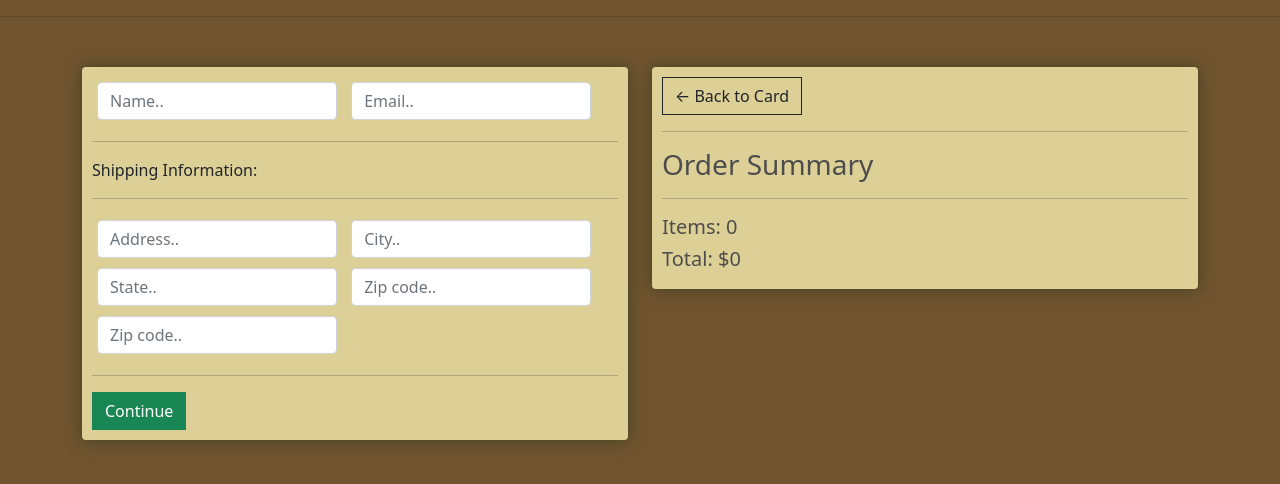
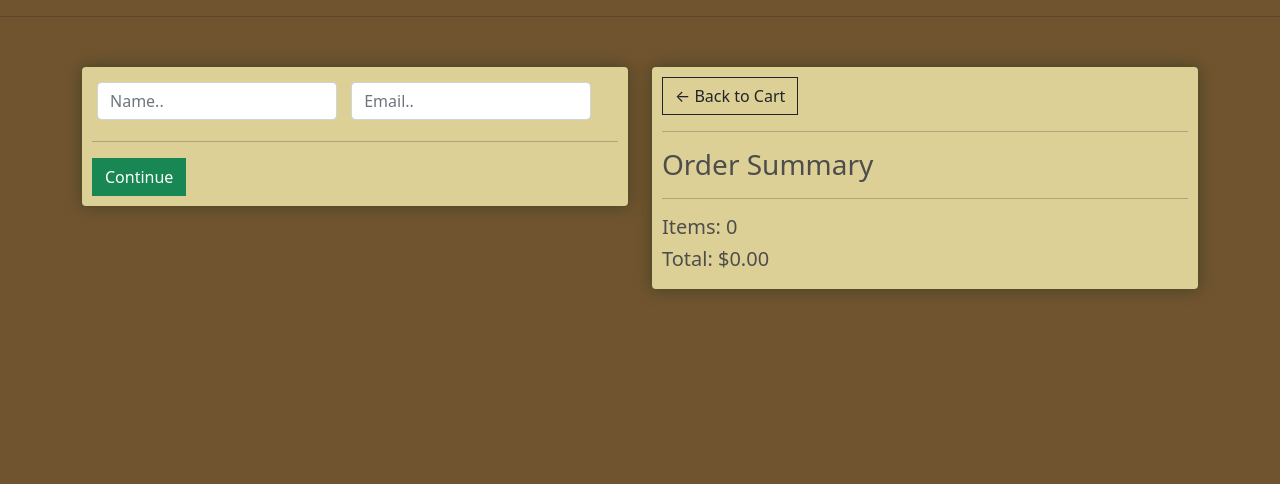
Before and after one commit to Great187520/Django_Ecommerce, a Django app: page /checkout/ in a window 1280 px wide. Shown: the part 95-579 px from the top of the page. Run offline with Django 4.2, Linux system fonts and the light colour scheme.

Commit message:
Add files via upload

```diff
--- a/store/templates/store/Checkout.html
+++ b/store/templates/store/Checkout.html
@@ -12,7 +12,6 @@
                         <div class="form-field">
                             <input required class="form-control" type="email" name="email" placeholder="Email..">
                         </div>
-
                     </div>
 
                     <div id="shipping-info">
@@ -34,13 +33,11 @@
                         <div class="form-field">
                             <input class="form-control" type="text" name="country" placeholder="Zip code..">
                         </div>
-
                     </div>
 
                     <hr>
                     <input id="form-button" class="btn btn-success btn-block" type="submit" value="Continue">
                     </form>
-
             </div>
 
             <br>
@@ -53,105 +50,111 @@
 
         <div class="col-lg-6">
             <div class="box-element">
-            <a class="btn btn-outline-dark" href="{% url 'cart' %}">&#x2190; Back to Card</a>
+                <a class="btn btn-outline-dark" href="{% url 'cart' %}">&#x2190; Back to Cart</a>
                 <hr>
                 <h3>Order Summary</h3>
                 <hr>
                 {% for item in items %}
                 <div class="cart-row">
-                <div style="flex:2"><img class="row-image" scr="{{item.product.imageURL}}"></div>
+                    <div style="flex:2"><img class="row-image" src="{{item.product.imageURL}}"></div>
                     <div style="flex:2">
                         <p>{{item.product.name}}</p>
                     </div>
                     <div style="flex:1">
-                    <p>${{item.product.price}}</p>
+                        <p>${{item.product.price|floatformat:2}}</p>
                     </div>
                     <div style="flex:1">
                         <p>x{{item.quantity}}</p>
                     </div>
                     </div>
                 {% endfor %}
-
                 <h5>Items: {{order.get_cart_items}}</h5>
-                <h5>Total: ${{order.get_cart_total}}</h5>
+                <h5>Total: ${{order.get_cart_total|floatformat:2}}</h5>
                 </div>
                 </div>
                 </div>
-                <script type="text/javascripts">
+                <script type="text/javascript">
                     var shipping = '{{order.shipping}}'
-                                                                    var total = '{{order.get_cart_total|floatformat:2}}'
+                    var total = '{{order.get_cart_total}}'
 
-                                                                        if (shipping == 'False'){
-                                                                            document.getElementById('shipping-info').innerHtml = ''
+                    if (shipping == 'False') {
+                        document.getElementById('shipping-info').innerHTML = ''
                     }
 
-                                                                        if (user != 'AnonymousUser'){
-                                                                            document.getElementById('user-info').innerHtml = ''
+                    if (user != 'AnonymousUser') {
+                        document.getElementById('user-info').innerHTML = ''
                     }
 
-                                                                        if (shipping == 'False' && user !='AnonymousUser'){
+                    if (shipping == 'False' && user != 'AnonymousUser') {
                         //Hide entire form if user is logged in and shipping is false
                         document.getElementById('form-wrapper').classList.add("hidden");
                         //Show payment if logged in user wants to buy an item that does not require shipping
                         document.getElementById('payment-info').classList.remove("hidden");
                     }
 
-                                                                        let form = document.getElementById('form')
-                                                                            form.addEventListener('submit', function(e){
+                    var form = document.getElementById('form')
+                    form.addEventListener('submit', function (e) {
                         e.preventDefault()
                         console.log('Form Submitted...')
-                                                                            document.getElementById('form-button').classList.add('hidden');
-                                                                            document.getElementById('payment-info').classList.remove('hidden');
+                        document.getElementById('form-button').classList.add("hidden");
+                        document.getElementById('payment-info').classList.remove("hidden");
                     })
 
-                                                                    document.getElementById('make-payment').addEventListener('click', function(e){
+                    document.getElementById('make-payment').addEventListener('click', function (e) {
                         submitFormData()
                     })
 
-                                                                    function submitFormData(){
+                    function submitFormData() {
                         console.log('Payment button clicked')
 
                         var userFormData = {
-                                                                        'name':null,
-                                                                        'email':null,
-                                                                        'total':total,
+                            'name': null,
+                            'email': null,
+                            'total': total,
                         }
+
                         var shippingInfo = {
-                                                                        'address':null,
-                                                                        'city':null,
-                                                                        'state':null,
-                                                                        'zipcode':null,
+                            'address': null,
+                            'city': null,
+                            'state': null,
+                            'zipcode': null,
                         }
-                                                                    if (shipping != 'False'){
+
+                        if (shipping != 'False') {
                             shippingInfo.address = form.address.value
                             shippingInfo.city = form.city.value
-                                                                        shippingInfo.state= form.state.value
+                            shippingInfo.state = form.state.value
                             shippingInfo.zipcode = form.zipcode.value
                         }
-                                                                    if (user== 'AnonymousUser'){
+
+                        if (user == 'AnonymousUser') {
                             userFormData.name = form.name.value
                             userFormData.email = form.email.value
+                        }
 
-                                                                    }
+                        console.log('Shipping Info:', shippingInfo)
+                        console.log('User Info:', userFormData)
 
                         var url = "/process_order/"
                         fetch(url, {
                             method: 'POST',
-                                                                        headers:{
-                                                                            'Content-Type':'application/json',
-                                                                            'X-CSRFToken':csrftoken,
+                            headers: {
+                                'Content-Type': 'applicaiton/json',
+                                'X-CSRFToken': csrftoken,
                             },
-                                                                        body:JSON.stringity({'form':userFormData, 'shipping':shippingInfo}),
+                            body: JSON.stringify({ 'form': userFormData, 'shipping': shippingInfo }),
+
                         })
-                                                                    .then((response)=> response.json())
+                            .then((response) => response.json())
                             .then((data) => {
                                 console.log('Success:', data);
                                 alert('Transaction completed');
+
+
                                 window.location.href = "{% url 'store' %}"
+
                             })
-                                                                    console.log('Shipping Info:', shippingInfo)
-                                                                    console.log('User Info:', userFormData)
+
                     }
-
                 </script>
-{% endblock %}
+                {% endblock content %}
--- a/store/views.py
+++ b/store/views.py
@@ -74,8 +74,8 @@ def updateItem(request):
     return JsonResponse('Item was added', safe=False)
 
 def processOrder(request):
-    transaction_id = date_added.datetime.now().timestamp()
-    data = json.loads(requests.body)
+    transaction_id = datetime.datetime.now().timestamp()
+    data = json.loads(request.body)
 
     if request.user.is_authenticated:
         customer = request.user.customer
@@ -85,7 +85,7 @@ def processOrder(request):
 
         if total == order.get_cart_total:
             order.complete = True
-        oder.save()
+        order.save()
 
         if order.shipping == True:
             ShippingAddress.objects.create(
```
Lines whose indentation alone changed are shown as unchanged.
